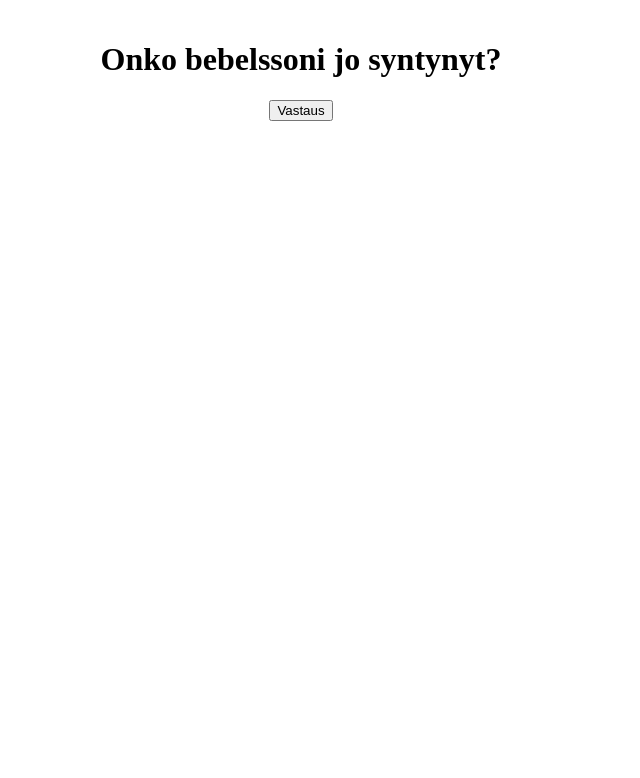
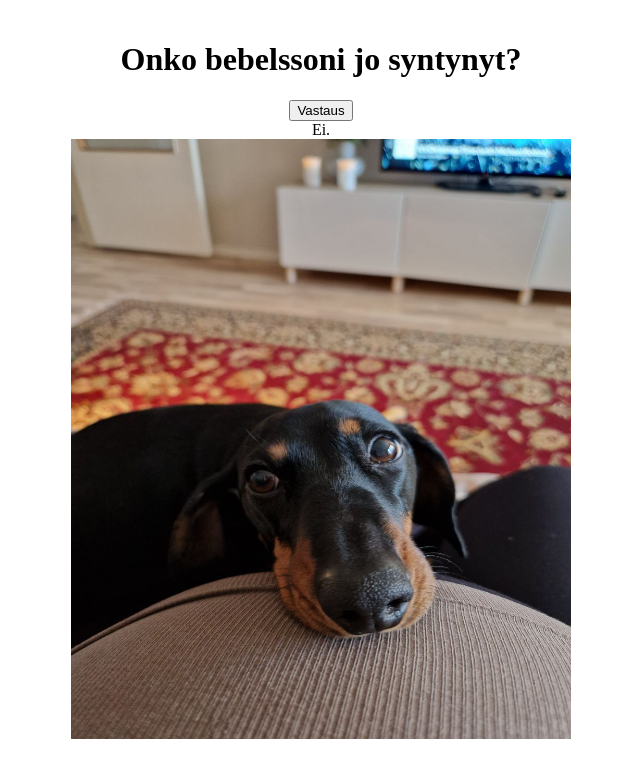
Before and after one commit to Tammotti/Tammotti.github.io, a plain HTML site: page index.html in a window 1280 px wide. Both pictures are taken after a click on the button "Vastaus". Shown: the whole page, without its empty margins (339-979 px from the left). Drawn offline with Linux system fonts and the light colour scheme.

Commit message:
Update index.html

```diff
--- a/index.html
+++ b/index.html
@@ -2,17 +2,25 @@
   <head>
     <style>
     body {
+      width: 100%;
       display: flex;
       align-items: center;
       flex-direction: column;
       margin: 20px;
     }
+
+    #spoiler {
+      display: flex;
+      align-items: center;
+      flex-direction: column;
+    }
+
     </style>
   </head>
   <body>
     <h1>Onko bebelssoni jo syntynyt?</h1>
     <button title="vastaus" type="button" onclick="if(document.getElementById('spoiler') .style.display=='none') {document.getElementById('spoiler') .style.display=''}else{document.getElementById('spoiler') .style.display='none'}">Vastaus</button>
-    <div id="spoiler">
+    <div id="spoiler" style="display:none">
       <div>Ei.</div>
       <img src="docs/assets/images/sylvi.jpg" width="500" height="600">
     </div>
```
